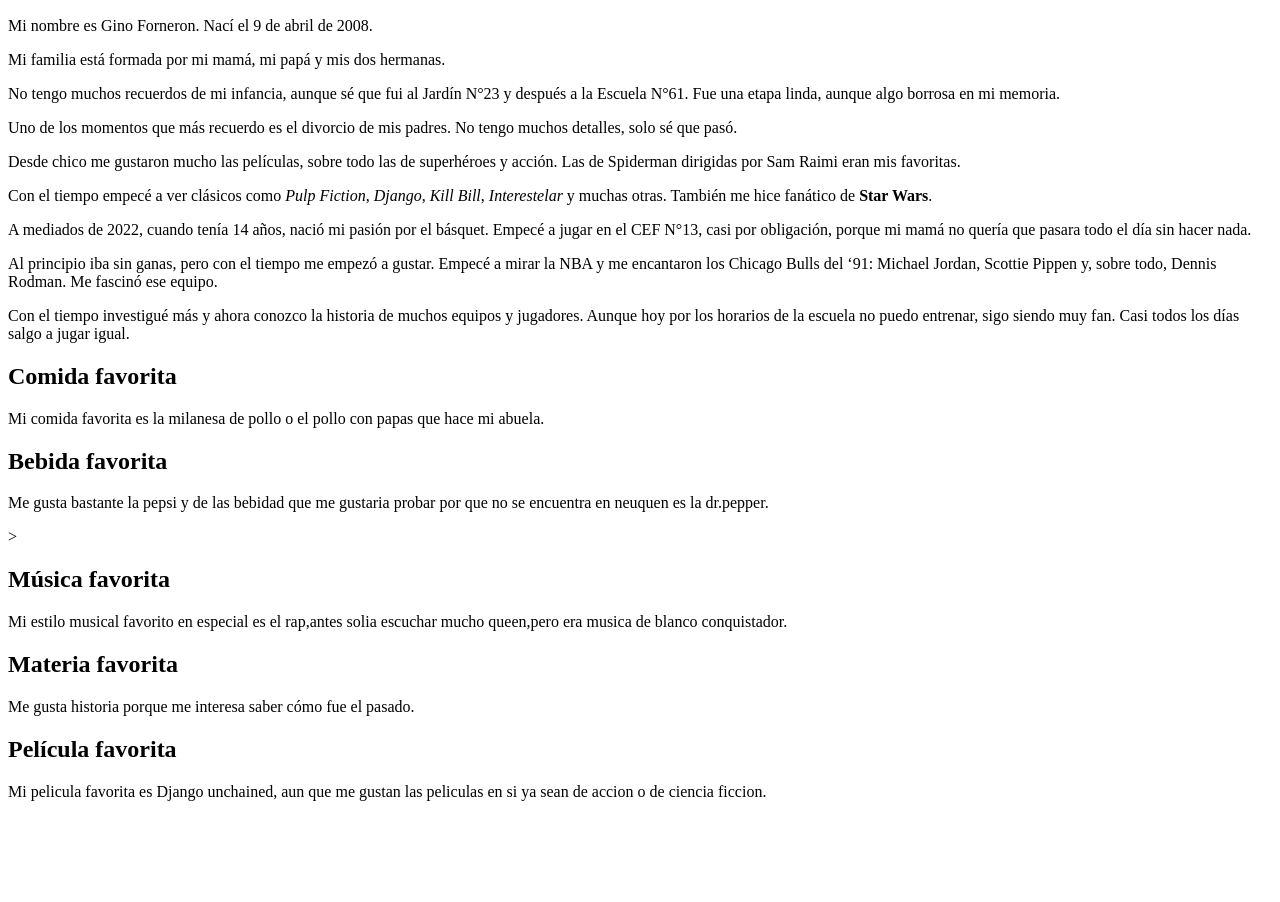
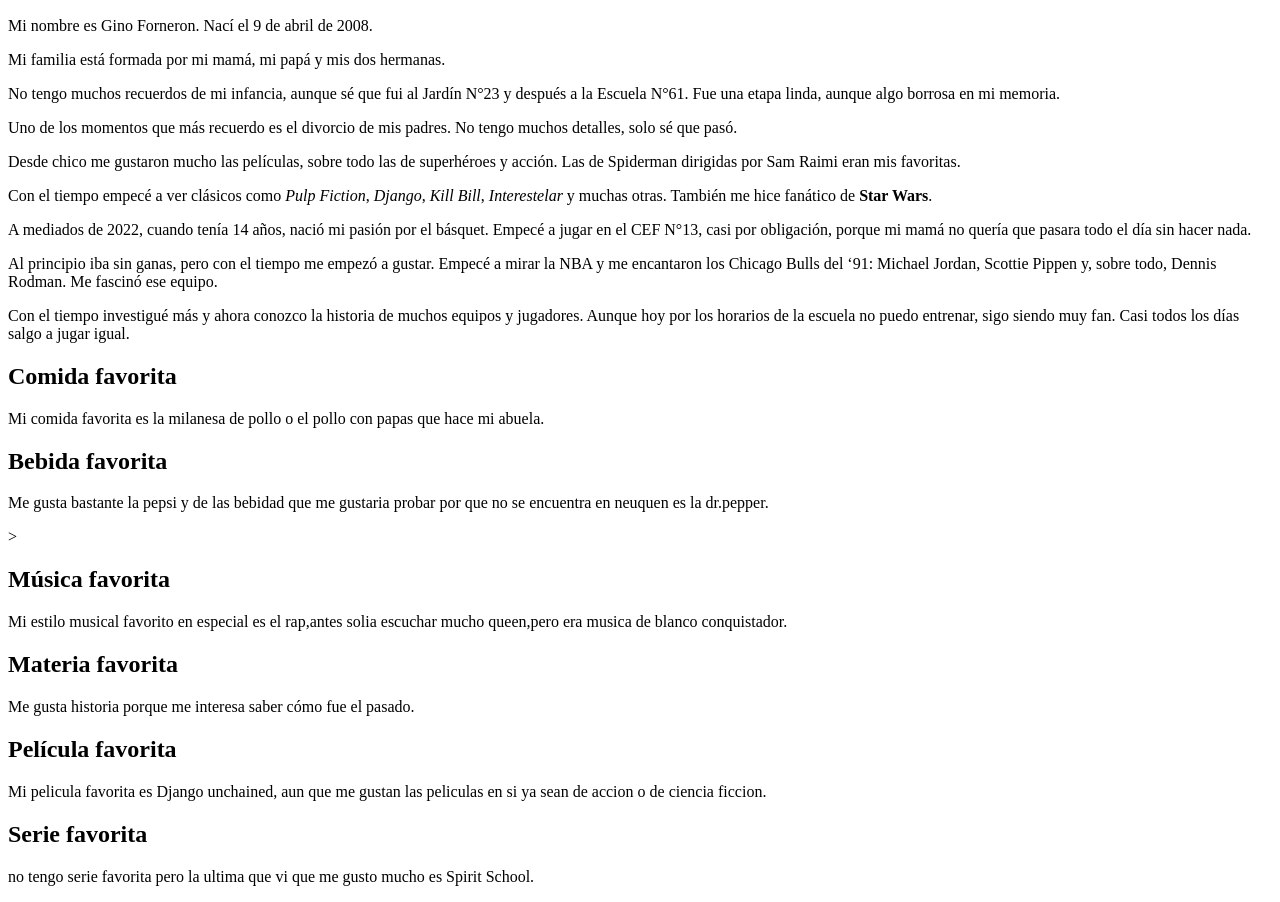
Before and after one commit to ginoforneron/tp-bibliografia-forneron, a plain HTML site: page index.html in a window 1280 px wide. Shown: the part 110-1012 px from the top of the page. Before the commit the page ends 927 px from the top, so only its background shows below. Drawn offline with Linux system fonts and the light colour scheme.

Commit message:
Agregamos seccion serie favorita

```diff
--- a/index.html
+++ b/index.html
@@ -42,6 +42,8 @@
     <h2>Película favorita</h2>
     <p>Mi pelicula favorita es Django unchained, aun que me gustan las peliculas en si ya sean de accion o de ciencia ficcion.</p>
 
+     <h2>Serie favorita</h2>
+    <p>no tengo serie favorita pero la ultima que vi que me gusto mucho es Spirit School.</p>
 
 
 
```
